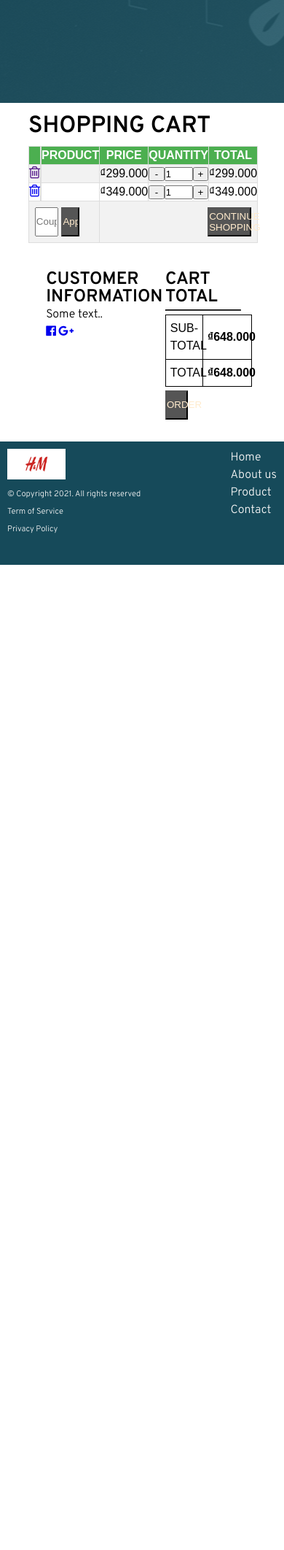
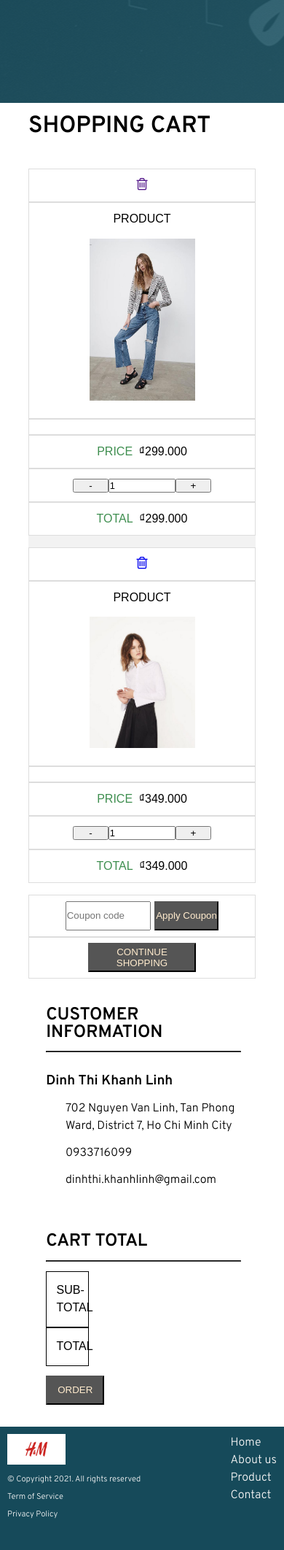
Before and after one commit to dangtran862000/Emysell_website, a PHP site: page /OrderPlacement.html in a window 390 px wide. Shown: the part 281-2405 px from the top of the page at 73% size. Before the commit the page ends 1055 px from the top, so only its background shows below. Run offline with PHP 8.4, Linux system fonts and the light colour scheme; some libraries are stand-ins or nearby versions.

Commit message:
edit oder placement

```diff
--- a/StyleSheet1.css
+++ b/StyleSheet1.css
@@ -401,10 +401,6 @@ body {
     max-width: 100%;
 }
 
-@media-desktop{
-
-}
-
 * {
     box-sizing: border-box;
   }
--- a/web_hai_dang/OrderPlacement.html
+++ b/web_hai_dang/OrderPlacement.html
@@ -9,6 +9,7 @@
     <link rel="stylesheet" href="../web_gia_nguyen/product_category.css">
     <link rel="stylesheet" href="https://cdnjs.cloudflare.com/ajax/libs/font-awesome/5.15.3/css/all.min.css"/>
     <link rel="stylesheet" href="https://cdnjs.cloudflare.com/ajax/libs/font-awesome/4.7.0/css/font-awesome.min.css">
+    <link rel="stylesheet" href="https://fonts.googleapis.com/icon?family=Material+Icons">
     <script src="https://ajax.googleapis.com/ajax/libs/jquery/3.2.1/jquery.min.js"></script>
     <script src="https://maxcdn.bootstrapcdn.com/bootstrap/3.3.7/js/bootstrap.min.js"></script>
 </head>
@@ -68,7 +69,7 @@
                 </div>
               </div>
           </td>
-          <td style="text-align: center">₫299.000</td>
+          <td style="text-align: center" class="total">₫299.000</td>
         </tr>
           <tr>
             <td style="text-align: center">
@@ -88,16 +89,16 @@
                   </div>
                 </div>
             </td>
-            <td style="text-align: center">₫349.000</td>
+            <td style="text-align: center;" class="total">₫349.000</td>
           </tr>
           <tr>
               <td colspan="3" class="table_cart_title">
                 <form>
                     <input type="text" id="coupon" name="coupon" placeholder="Coupon code" style="height:40px; width:40%">
-                    <input type="submit" value="Apply Coupon" style="height:40px; width:30%; background-color: rgb(85, 85, 85); color:blanchedalmond;">
+                    <input type="submit" value="Apply Coupon" class="button_style_apply">
               </td>
               <td colspan="3" class="table_cart_title">
-                    <button type="submit" style="height:40px; width:30%; background-color: rgb(85, 85, 85); color:blanchedalmond; margin-left: 70%;">CONTINUE SHOPPING</button>
+                    <button type="submit" class="button_style_continue">CONTINUE SHOPPING</button>
               </td>
           </tr>
 
@@ -107,11 +108,21 @@
     <section class="container_cart">
         <div class="row">
           <div class="column">
-            <h1>CUSTOMER INFORMATION</h1>
-
-            <p>Some text..</p>
-            <a href="https://www.facebook.com/dangla2000/" target="_blank" class="fa fa-facebook-official"></a>
-            <a href="https://www.facebook.com/dangla2000/" target="_blank" class="fa fa-google-plus"></a>
+            <h1 style="padding-bottom: 5%;">CUSTOMER INFORMATION</h1>
+            <hr style="margin-bottom: 5%; background-color:black; border-color: black;">
+            <h3 style="padding-top: 5%;"> Dinh Thi Khanh Linh</h3>
+            <div style="padding-top: 5%;">
+            <i class="material-icons" style="float: left;">&#xe8b4;</i>
+            <p style="padding-left: 10%;"> 702 Nguyen Van Linh, Tan Phong Ward, District 7, Ho Chi Minh City</p>
+            </div>
+            <div style="padding-top: 5%;">
+              <i class="material-icons" style="float: left;">&#xe0cd;</i>
+              <p style="padding-left: 10%;">0933716099</p>
+            </div>
+            <div style="padding-top: 5%;">
+              <i class="material-icons" style="float: left;">&#xe0be;</i>
+              <p style="padding-left: 10%;">dinhthi.khanhlinh@gmail.com</p>
+            </div>
           </div>
           <div class="column">
             <h1 style="padding-bottom: 5%;">CART TOTAL</h1>
@@ -127,7 +138,7 @@
                 </tr>
             </table>
 
-            <button type="submit" style="height:40px; width:30%; background-color: rgb(85, 85, 85); color:blanchedalmond; margin-top: 5%;">ORDER</button>
+            <button type="submit" class="button_style_order">ORDER</button>
             </div>
         </div>
     </section>
--- a/web_hai_dang/shop-page.css
+++ b/web_hai_dang/shop-page.css
@@ -255,7 +255,7 @@ footer .footer--left p{
 
 #customers th {
   text-align: left;
-  background-color: #4CAF50;
+  background-color: #2d445e;
   color: white;
 }
 
@@ -372,3 +372,94 @@ button.style_button:active {
   color: rgb(0, 0, 0);
 
 }
+
+.button_style_continue{
+  height:40px;
+  width:50%;
+  background-color: rgb(85, 85, 85);
+  color:blanchedalmond;
+  margin-left: 50%;
+}
+
+.button_style_apply{
+  height:40px;
+  width:30%;
+  background-color: rgb(85, 85, 85);
+  color:blanchedalmond;
+}
+
+
+.button_style_order{
+  height:40px;
+  width:30%;
+  background-color: rgb(85, 85, 85);
+  color:blanchedalmond;
+  margin-top: 5%;
+}
+
+@media only screen and (max-width: 700px) {
+  /* Table full chiều rộng màn hình, cách đều trái phải 10px */
+
+}
+
+@media only screen and (max-width: 555px) {
+  table th,
+  table td {
+      display: block;
+      border-bottom: none;
+  }
+
+  table tr:last-child td {
+      border-bottom: 1px solid #ccc;
+  }
+
+
+table {
+  border-collapse: collapse;
+  border-spacing: 0;
+  margin: 0 auto;
+  width: 700px;
+}
+
+table th,
+
+table td {
+
+  padding: 10px;
+  text-align: center;
+  background-color: #ffffff;
+}
+
+td.table_cart_title::before{
+  display: none;
+}
+
+td.total{
+  margin-bottom: 5%;
+}
+
+div.shoppingcart_table{
+  margin-top: 10%;
+}
+
+
+button.button_style_continue {
+  margin-left: auto;
+}
+
+table th {
+  background-color: #000000;
+  display: none;
+}
+    table th:nth-of-type(0):before { content: "PRODUCT"; }
+    table td:nth-of-type(2):before { content: "PRODUCT"; }
+    table td:nth-of-type(4):before { content: "PRICE"; color: #3e8e4f; padding-right: 3%;}
+    table td:nth-of-type(6):before { content: "TOTAL"; color: #3e8e4f; padding-right: 3%;}
+  }
+
+  @media screen and (max-width: 700px) {
+
+    .column {
+      width: 100%; /* The width is 100%, when the viewport is 800px or smaller */
+    }
+  }
```
Also changed, not shown: 1 other file.
